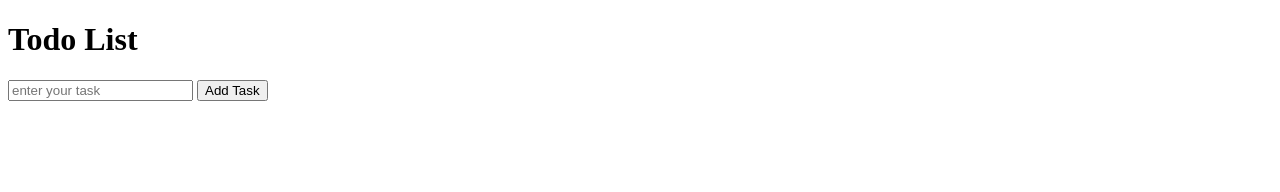
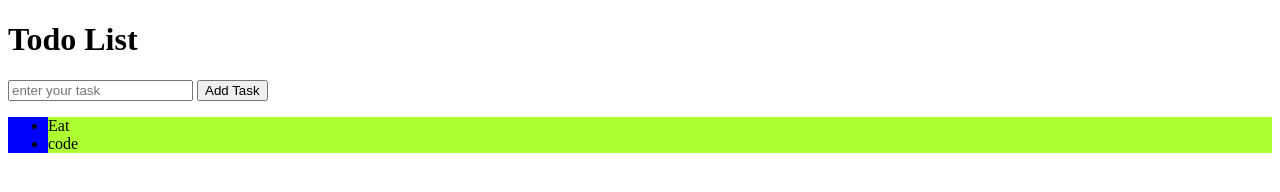
Before and after one commit to binayjy8/MINI-POJECT, a plain HTML site: page index.html in a window 1280 px wide. Drawn offline with Linux system fonts and the light colour scheme.

Commit message:
code push

```diff
--- a/index.html
+++ b/index.html
@@ -17,6 +17,10 @@
     <h1>Todo List</h1>
     <input placeholder="enter your task">
     <button>Add Task</button>
+    <ul>
+        <li>Eat</li>
+        <li>code</li>
+    </ul>
     <script src="app.js"></script>
 </body>
 </html>
```
Also changed, not shown: app.js (line endings or trailing spaces).
